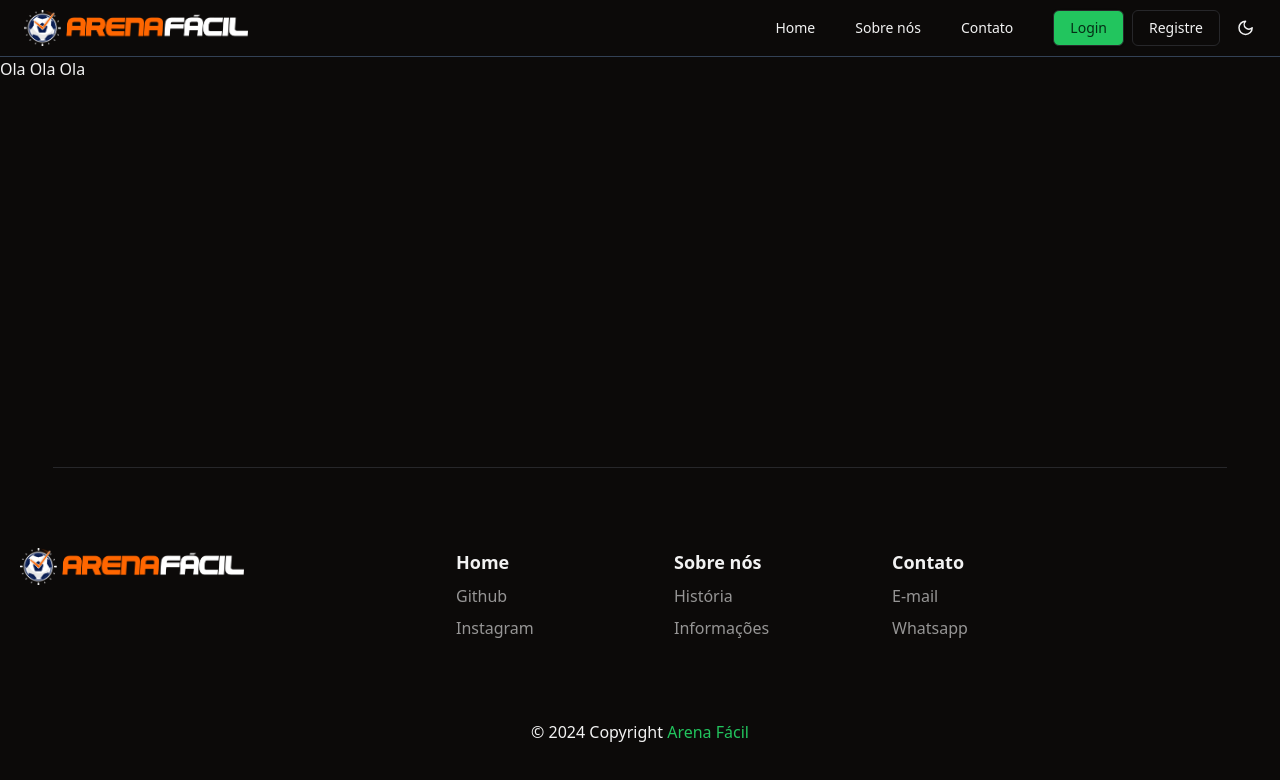
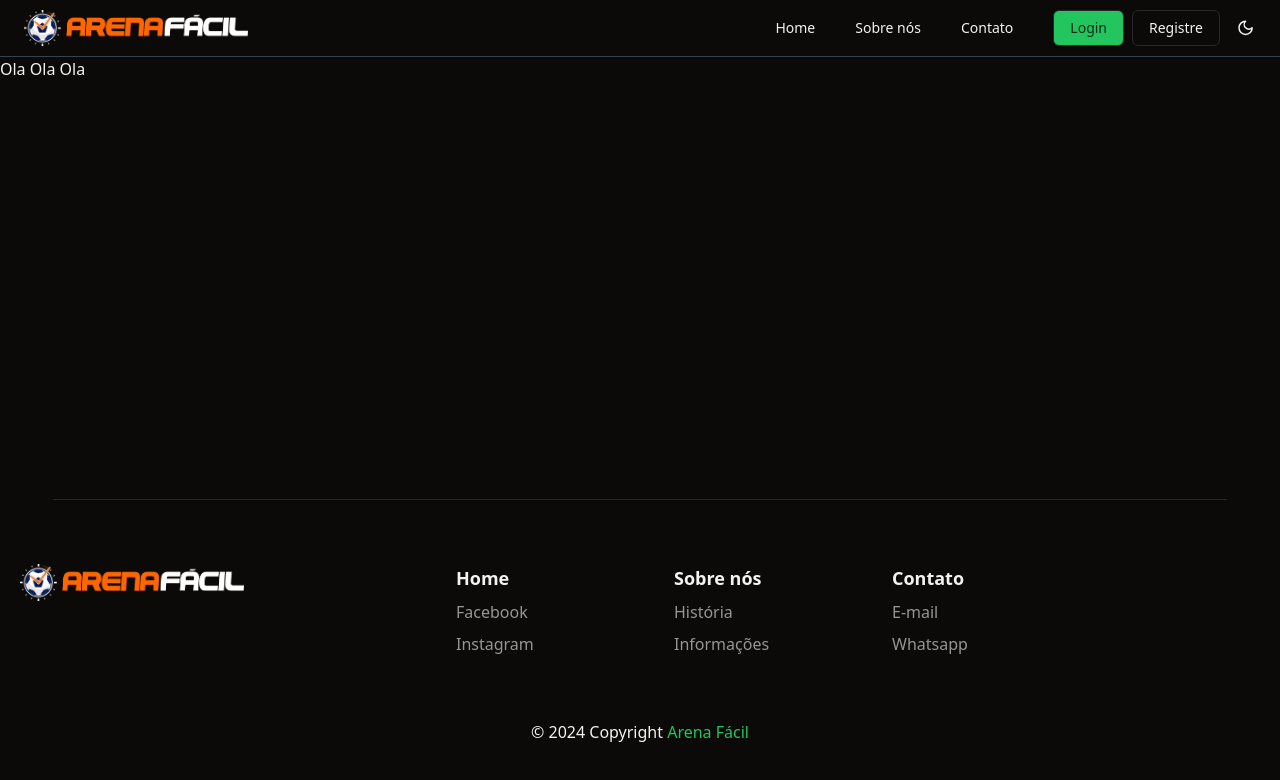
Before and after one commit to danilocgomesdev/arena-facil-page, a Next.js app: page / in a window 1280 px wide. Shown: the top 780 px of the page. Built offline with nearby package versions, Linux system fonts and the light colour scheme.

Commit message:
add ajustes

```diff
--- a/src/components/Footer.tsx
+++ b/src/components/Footer.tsx
@@ -10,7 +10,7 @@ export const Footer = () => {
   return (
     <footer id="footer " className="flex flex-col items-center">
       <hr className="w-11/12 mx-auto" />
-      <section className="container py-20 pl-5  grid grid-cols-2 md:grid-cols-4 xl:grid-cols-6 gap-x-12 gap-y-8">
+      <section className="container py-16 pl-5  grid grid-cols-2 md:grid-cols-4 xl:grid-cols-6 gap-x-12 gap-y-8">
         <div className="col-span-full md:col-span-1 xl:col-span-2">
           <Link rel="noreferrer noopener" href="/" className="font-bold text-xl flex">
             <Image
@@ -26,7 +26,7 @@ export const Footer = () => {
 
           <div>
             <a rel="noreferrer noopener" href="#" className="opacity-60 hover:opacity-100">
-              Github
+              Facebook
             </a>
           </div>
 
```
